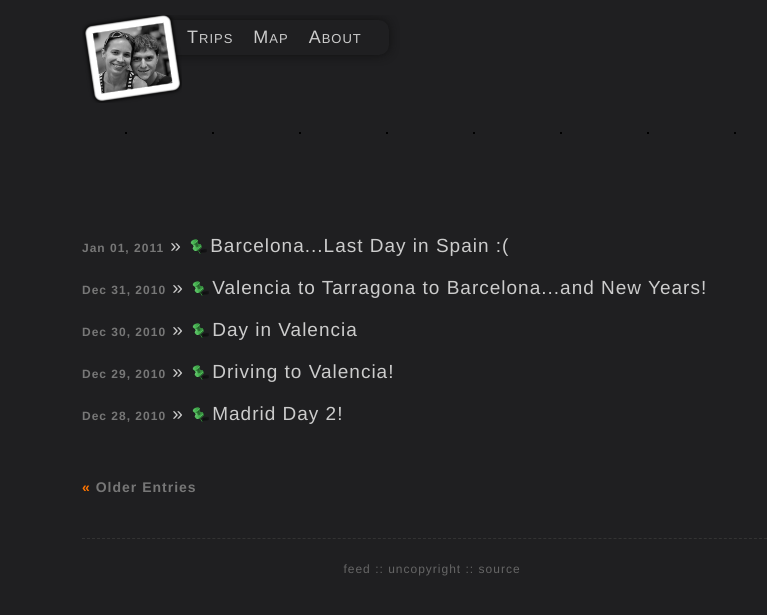
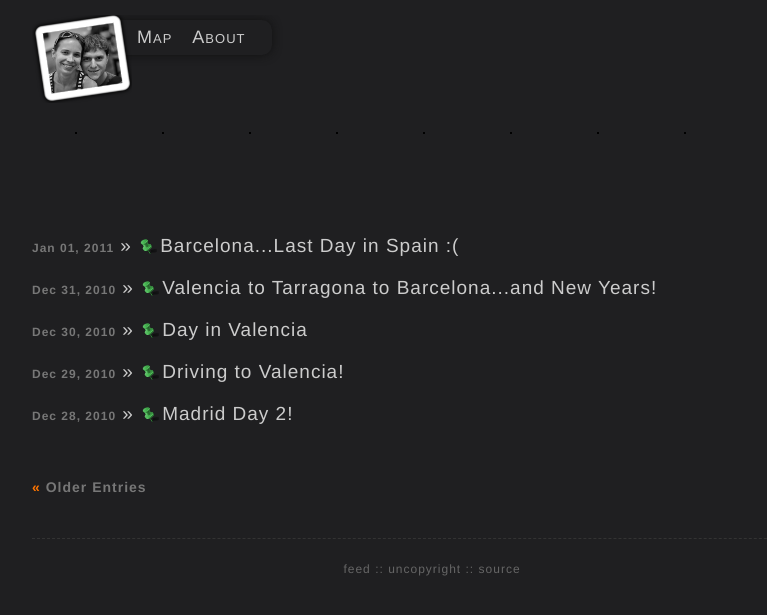
Before and after one commit to throughnothing/throughnothing.com, a Jekyll site: the page built from travel/index.html, in a window 1280 px wide. Shown: the top 615 px of the page, without its empty margins (208-975 px from the left). Built offline with Jekyll 4.4.1, drawn with Linux system fonts in a browser that asks for light colours; nearby versions of some CDN libraries; Markdown is read by kramdown in place of the engine named in the settings; the list of posts is cut into pages by our own code; comment, search, counter and statistics services are not loaded.

Commit message:
got rid of trips link, widened the page

```diff
--- a/travel/_layouts/default.html
+++ b/travel/_layouts/default.html
@@ -33,8 +33,8 @@
 					<img id="sitelogo" src="/images/logo.png"/>
 				</a>
 				<ul class="navlinks">
-					<li {% if page.url contains 'trips/'%}class="cur"{%endif%}><a href="/trips/">Trips</a></li>
-          <!-- <li {%if page.url contains 'photos'%}class="cur"{%endif%}><a href="/photos.html">Photos</a></li>-->
+                    <!--<li {% if page.url contains 'trips/'%}class="cur"{%endif%}><a href="/trips/">Trips</a></li>-->
+                    <!-- <li {%if page.url contains 'photos'%}class="cur"{%endif%}><a href="/photos.html">Photos</a></li>-->
 					<li><a href="/map.html">Map</a></li>
 					<li {%if page.url contains 'about.html'%}class="cur"{%endif%}><a href="/about.html">About</a></li>
 				</ul>
--- a/travel/css/site.css
+++ b/travel/css/site.css
@@ -19,7 +19,7 @@ div.nextPrevPosts span.next-post {
   float: right;
 }
 div.width {
-  width: 700px;
+  width: 800px;
   margin: 0 auto;
 }
 img {
```
